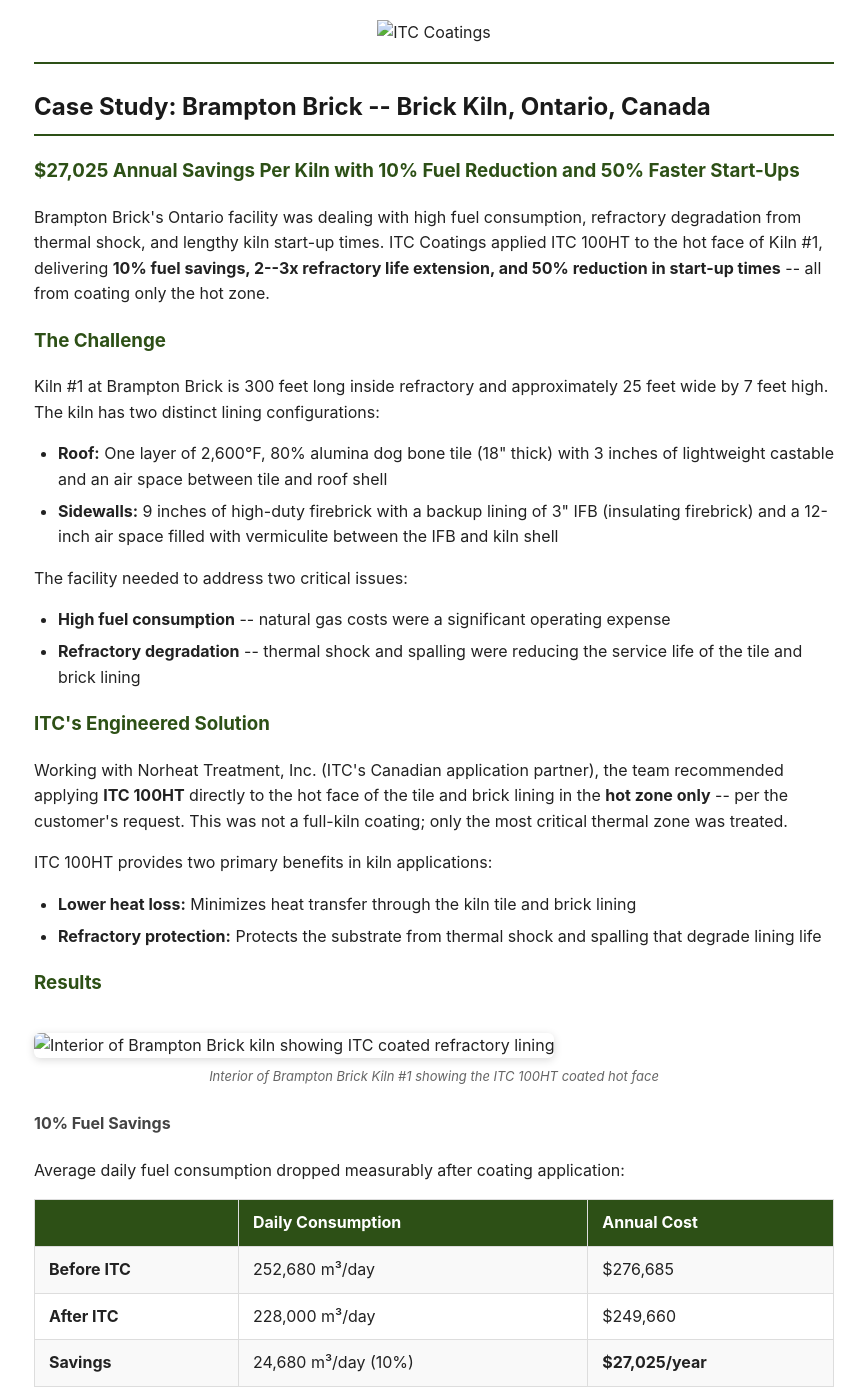
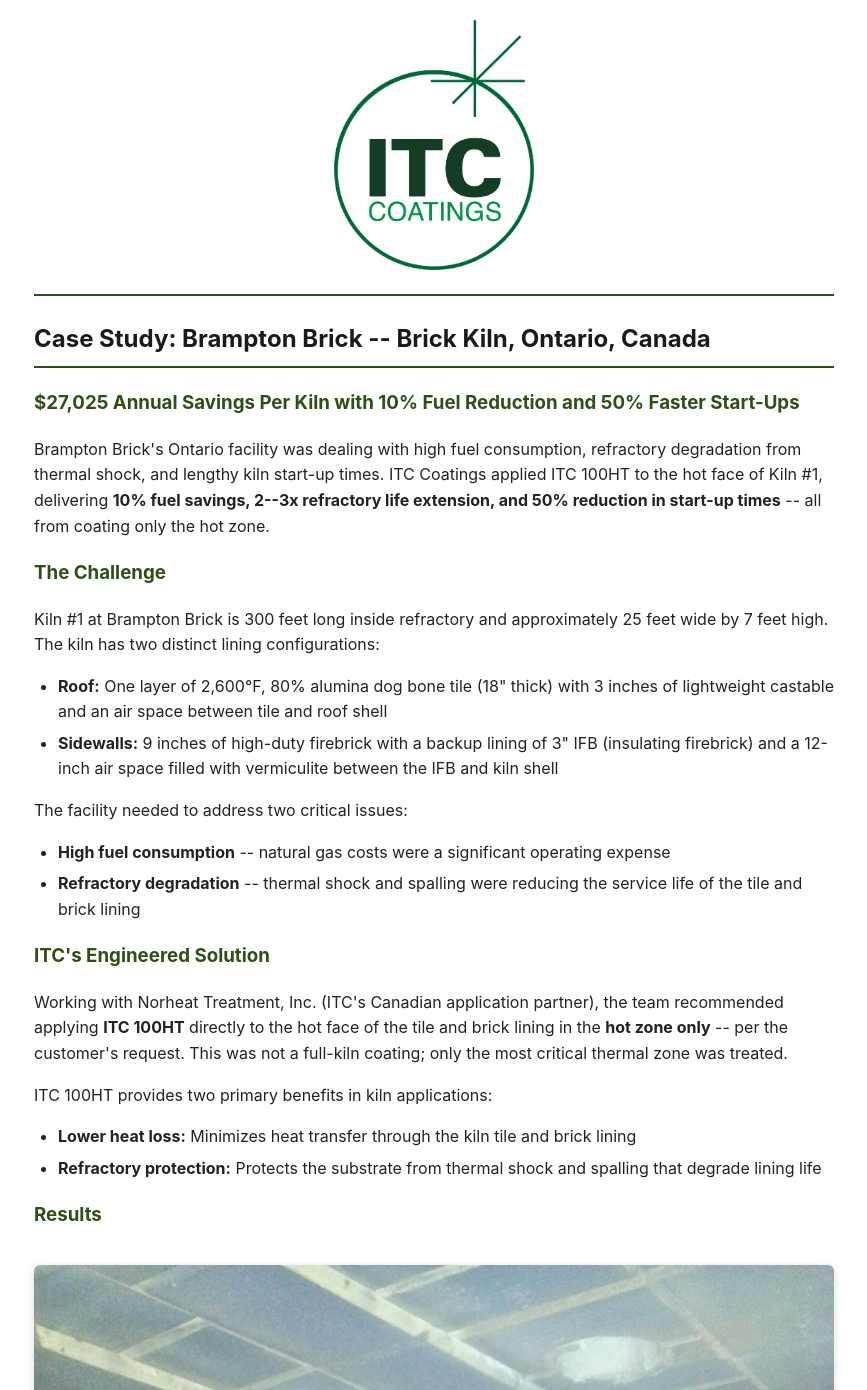
Before and after one commit to ITCCoatings/itc-content, a plain HTML site: page case-study-brampton-brick-kiln.html in a window 1280 px wide. Shown: the top 1390 px of the page, without its empty margins (206-1073 px from the left). Drawn offline with Linux system fonts and the light colour scheme.

Commit message:
Fix logo path in case-study-brampton-brick-kiln.html

```diff
--- a/case-study-brampton-brick-kiln.html
+++ b/case-study-brampton-brick-kiln.html
@@ -20,7 +20,7 @@ hr { border: none; border-top: 1px solid #ddd; margin: 32px 0; }
 </head>
 <body>
 <div style="text-align:center;margin-bottom:24px;padding-bottom:16px;border-bottom:2px solid #2d5016;">
-<img src="/content/ITC_Logo_green.png" alt="ITC Coatings" style="max-width:200px;height:auto;">
+<img src="ITC_Logo_green.png" alt="ITC Coatings" style="max-width:200px;height:auto;">
 </div>
 <h2>Case Study: Brampton Brick -- Brick Kiln, Ontario, Canada</h2>
 <h3>$27,025 Annual Savings Per Kiln with 10% Fuel Reduction and 50% Faster Start-Ups</h3>
@@ -48,7 +48,7 @@ hr { border: none; border-top: 1px solid #ddd; margin: 32px 0; }
 </ul>
 
 <h3>Results</h3>
-<img src="/content/images/Brampton-Brick-Ontario-Kiln-1_img2.jpg" alt="Interior of Brampton Brick kiln showing ITC coated refractory lining" style="max-width:100%;height:auto;border-radius:6px;margin:16px 0;box-shadow:0 2px 8px rgba(0,0,0,0.15);">
+<img src="images/Brampton-Brick-Ontario-Kiln-1_img2.jpg" alt="Interior of Brampton Brick kiln showing ITC coated refractory lining" style="max-width:100%;height:auto;border-radius:6px;margin:16px 0;box-shadow:0 2px 8px rgba(0,0,0,0.15);">
 <p style="text-align:center;color:#666;font-size:13px;font-style:italic;margin:-8px 0 24px 0;">Interior of Brampton Brick Kiln #1 showing the ITC 100HT coated hot face</p>
 
 <h4>10% Fuel Savings</h4>
```
